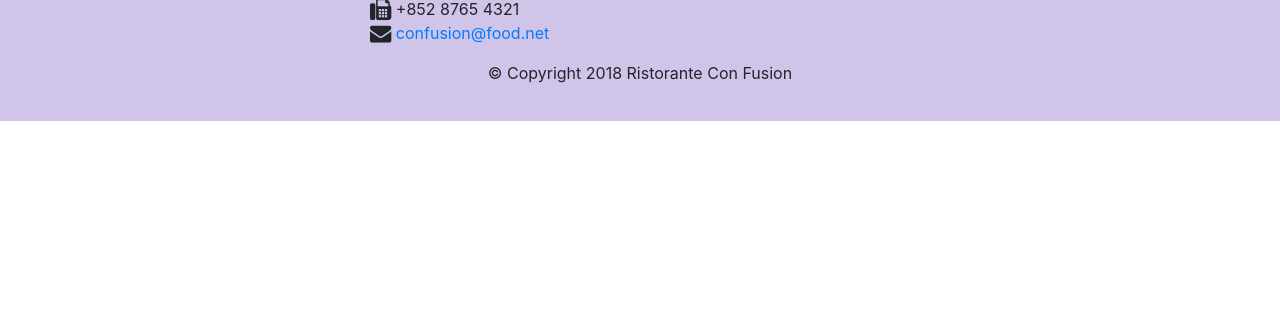
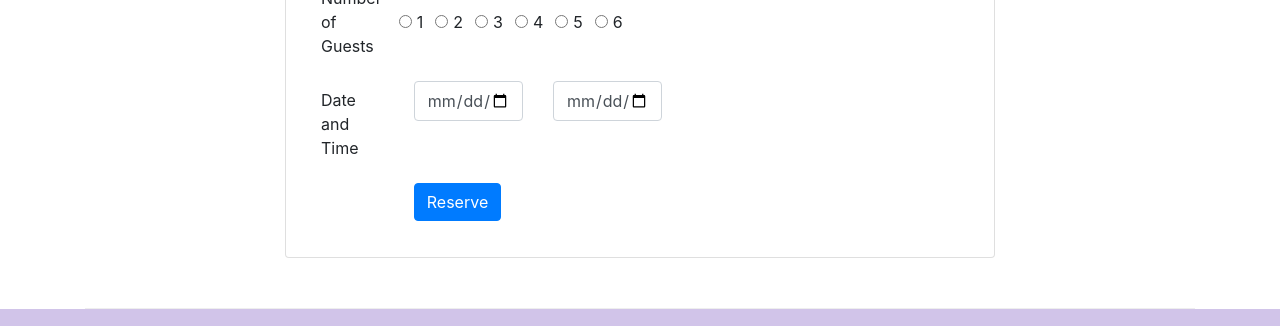
Before and after one commit to abnave/frontend_course_bootstrap, a website: page index.html in a window 1280 px wide. Shown: the part 1685-2011 px from the top of the page. Before the commit the page ends 1806 px from the top, so only its background shows below. Drawn offline with nearby package versions, Linux system fonts and the light colour scheme.

Commit message:
Assignment 2

```diff
--- a/css/styles.css
+++ b/css/styles.css
@@ -8,6 +8,13 @@
     padding: 50px 0px 50px 0px;
     border-bottom: 1px ridge;
     min-height: 400px;
+}
+
+.btn-sm{
+    margin: 0px auto;
+    padding: 10px 50px 10px 50px;
+    color: #0F0F0F;
+    font-weight: 650;
 }
 
 .footer{
--- a/index.html
+++ b/index.html
@@ -57,8 +57,13 @@
                     <p>We take inspiration from the World's best cuisines, and create a unique fusion experience. Our
                         lipsmacking creations will tickle your culinary senses!</p>
                 </div>
-                <div class="col-12 col-sm align-self-center">
+                <div class="col-12 col-sm-3 align-self-center">
                     <img src="img/logo.png" class="img-fluid">
+                </div>
+                <div class="col-12 col-sm-3 align-self-center">
+                    <a role="button" href="#reserve_table_form" class="btn btn-sm btn-warning">
+                        Reserve Table
+                    </a>
                 </div>
             </div>
         </div>
@@ -95,9 +100,10 @@
             </div>
             <div class="col col-sm col-md">
                 <div class="media">
-                    <img class="d-flex ml-3 img-thumbnail align-self-center" src="img/buffet.png" alt="Uthhapizza">
                     <div class="media-body">
-                        <h2 class="mt-0">Weekend Grand Buffet</h2>
+                        <h2 class="mt-0">Weekend Grand Buffet
+                            <span class="badge badge-danger">NEW</span>
+                        </h2>
                         <p>Featuring mouthwatering combinations with a choice of five different salads, six enticing
                             appetizers,
                             six main entrees and five choicest desserts. Free flowing bubbly and soft drinks. All for
@@ -105,6 +111,7 @@
                             $19.99 per person
                         </p>
                     </div>
+                    <img class="d-flex ml-3 img-thumbnail" src="img/buffet.png" alt="Buffet">
                 </div>
             </div>
         </div>
@@ -123,6 +130,71 @@
                             closely with
                             whos-who in the culinary world, he specializes in creating mouthwatering Indo-Italian fusion
                             experiences. </p>
+                    </div>
+                </div>
+            </div>
+        </div>
+        <div class="row row-content justify-content-sm-center" id="reserve_table_form">
+            <div class="col-12 col-sm-8 ">
+                <div class="card">
+                    <h3 class="card-header bg-warning text-white">Reserve a Table</h3>
+                    <div class="card-body">
+                        <div class="col-12 col-sm-10">
+                            <form>
+                                <div class="form-group row">
+                                    <label for="inlineRadioOptions" class="col-md-2 col-form-label"> Number of
+                                        Guests</label>
+                                    <div class="form-check form-check-inline">
+                                        <input class="form-check-input" type="radio" name="inlineRadioOptions"
+                                            id="inlineRadio1" value="option1">
+                                        <label class="form-check-label" for="inlineRadio1">1</label>
+                                    </div>
+                                    <div class="form-check form-check-inline">
+                                        <input class="form-check-input" type="radio" name="inlineRadioOptions"
+                                            id="inlineRadio2" value="option2">
+                                        <label class="form-check-label" for="inlineRadio2">2</label>
+                                    </div>
+                                    <div class="form-check form-check-inline">
+                                        <input class="form-check-input" type="radio" name="inlineRadioOptions"
+                                            id="inlineRadio3" value="option3">
+                                        <label class="form-check-label" for="inlineRadio3">3</label>
+                                    </div>
+                                    <div class="form-check form-check-inline">
+                                        <input class="form-check-input" type="radio" name="inlineRadioOptions"
+                                            id="inlineRadio4" value="option3">
+                                        <label class="form-check-label" for="inlineRadio4">4</label>
+                                    </div>
+                                    <div class="form-check form-check-inline">
+                                        <input class="form-check-input" type="radio" name="inlineRadioOptions"
+                                            id="inlineRadio5" value="option3">
+                                        <label class="form-check-label" for="inlineRadio5">5</label>
+                                    </div>
+                                    <div class="form-check form-check-inline">
+                                        <input class="form-check-input" type="radio" name="inlineRadioOptions"
+                                            id="inlineRadio6" value="option3">
+                                        <label class="form-check-label" for="inlineRadio6">6</label>
+                                    </div>
+                                </div>
+                                <div class="form-group row">
+                                    <label for="datetime" class="col-12 col-md-2 col-form-label"> Date and Time</label>
+                                    <div class="col-12 col-md-3">
+                                        <input type="date" class="form-control" id="date" name="date"
+                                            placeholder="Date">
+                                    </div>
+                                    <div class="col-12 col-md-3">
+                                        <input type="datetime-local" class="form-control" id="datetime" name="datetime"
+                                            placeholder="Time">
+                                    </div>
+                                </div>
+                                <div class="form-group row">
+                                    <div class="offset-md-2 col-md-10">
+                                        <button type="submit" class="btn btn-primary">
+                                            Reserve
+                                        </button>
+                                    </div>
+                                </div>
+                            </form>
+                        </div>
                     </div>
                 </div>
             </div>
```
